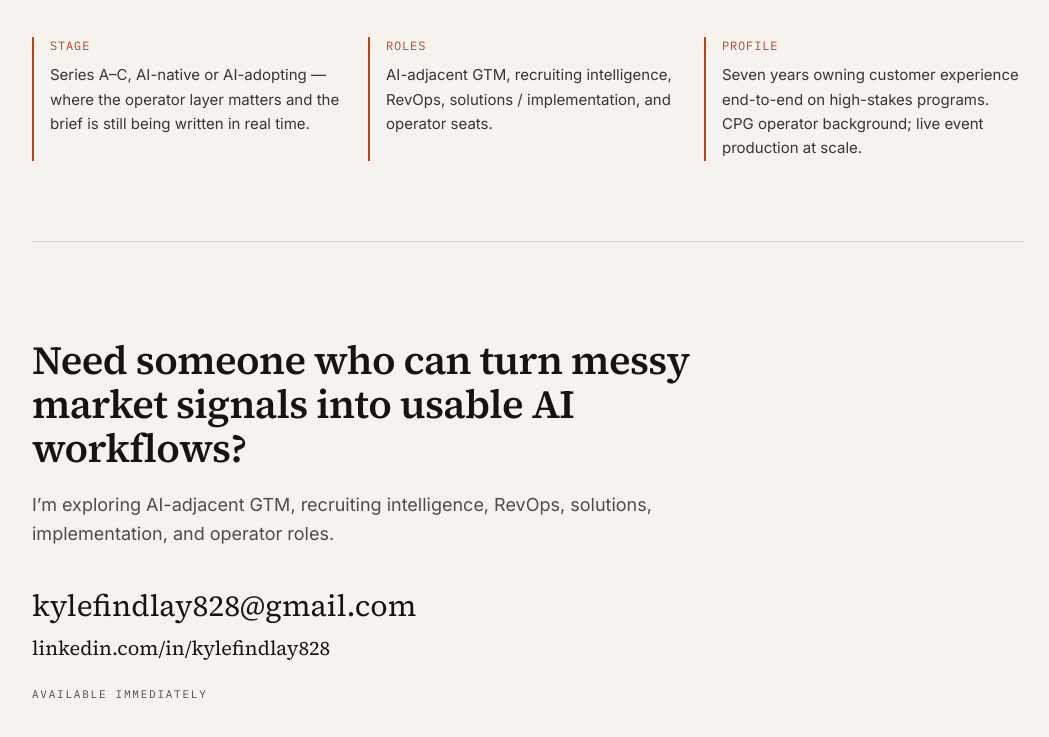
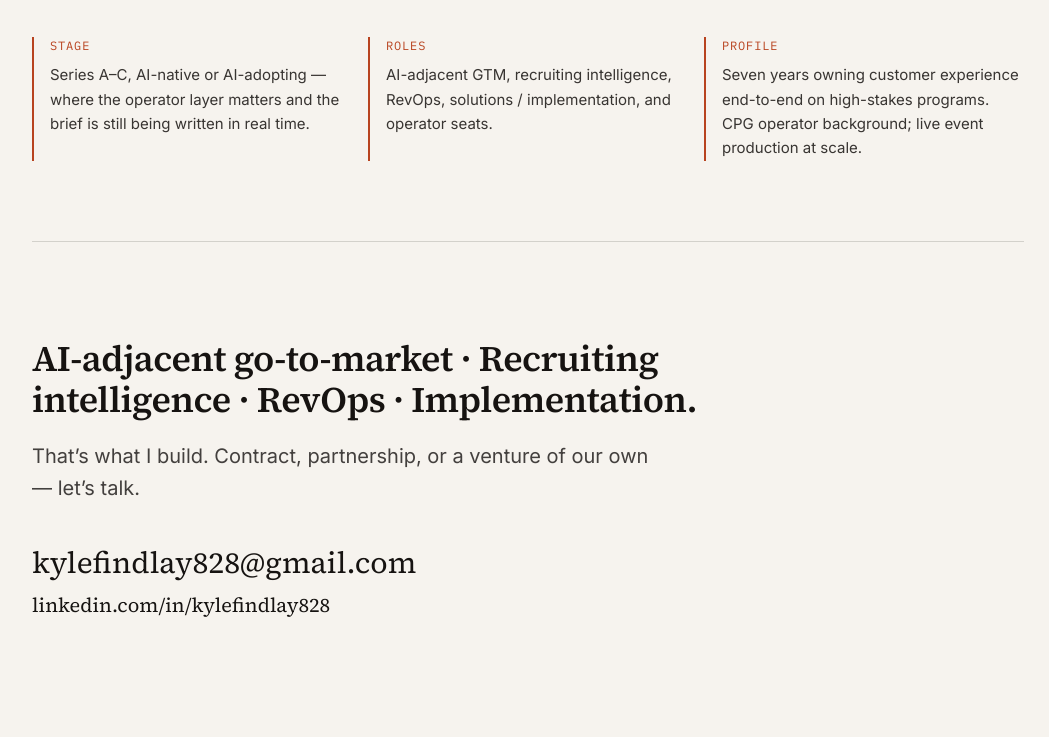
Before and after one commit to kylefindlay828-wq/kyle-site, an Astro site: page / in a window 1280 px wide. Shown: the part 4804-5541 px from the top of the page, without its empty margins (112-1161 px from the left). After the commit the page ends 5519 px from the top, so only its background shows below. Built offline with nearby package versions, Linux system fonts and the light colour scheme; Astro itself is replaced by a stand-in of ours.

Commit message:
feat: reframe contact section to domain statement; white text on CTA pills
Drop the question headline + 'Available immediately'; lead with the four
domains as a bold statement, contract/partnership/venture framing (no 'roles').
Contact pills now white text for legibility on terracotta.

Co-Authored-By: Claude Opus 4.8 <noreply@anthropic.com>

```diff
--- a/src/components/FinalCta.astro
+++ b/src/components/FinalCta.astro
@@ -4,12 +4,11 @@ const linkedin = 'https://www.linkedin.com/in/kylefindlay828';
 ---
 <section id="contact" class="py-24 scroll-mt-20">
   <div class="max-w-[720px]">
-    <h2 class="font-serif text-3xl md:text-[2.5rem] leading-[1.1]">
-      Need someone who can turn messy market signals into usable AI workflows?
+    <h2 class="font-serif font-bold text-3xl md:text-4xl leading-[1.14]">
+      AI-adjacent go-to-market · Recruiting intelligence · RevOps · Implementation.
     </h2>
-    <p class="text-lg text-ink/75 leading-relaxed mt-5 max-w-[620px]">
-      I’m exploring AI-adjacent GTM, recruiting intelligence, RevOps, solutions,
-      implementation, and operator roles.
+    <p class="text-lg md:text-xl text-ink/80 leading-relaxed mt-5 max-w-[620px]">
+      That’s what I build. Contract, partnership, or a venture of our own — let’s talk.
     </p>
     <div class="mt-10 flex flex-col gap-2.5">
       <a href={`mailto:${email}`} class="font-serif text-2xl md:text-3xl text-ink hover:text-accent underline decoration-rule decoration-1 underline-offset-[6px] hover:decoration-accent transition w-fit">
@@ -19,6 +18,5 @@ const linkedin = 'https://www.linkedin.com/in/kylefindlay828';
         linkedin.com/in/kylefindlay828
       </a>
     </div>
-    <p class="mt-6 font-mono text-[11px] uppercase tracking-[0.16em] text-muted">Available immediately</p>
   </div>
 </section>
--- a/src/components/Hero.astro
+++ b/src/components/Hero.astro
@@ -17,7 +17,7 @@ const proof = [
       hiring, market, and GTM insights — with sources, judgment, and human review.
     </p>
     <div class="flex flex-wrap gap-3 mt-8">
-      <a href="#contact" class="inline-flex items-center px-6 py-3 bg-accent text-paper text-[11px] font-mono font-semibold uppercase tracking-[0.16em] rounded-full hover:opacity-90 transition">
+      <a href="#contact" class="inline-flex items-center px-6 py-3 bg-accent text-white text-[11px] font-mono font-semibold uppercase tracking-[0.16em] rounded-full hover:opacity-90 transition">
         Contact Kyle
       </a>
     </div>
--- a/src/components/Nav.astro
+++ b/src/components/Nav.astro
@@ -23,7 +23,7 @@ const links = [
           </li>
         ))}
       </ul>
-      <a href="#contact" class="inline-flex items-center px-4 py-2 bg-accent text-paper text-[10.5px] font-mono font-semibold uppercase tracking-[0.14em] rounded-full hover:opacity-90 transition shrink-0">
+      <a href="#contact" class="inline-flex items-center px-4 py-2 bg-accent text-white text-[10.5px] font-mono font-semibold uppercase tracking-[0.14em] rounded-full hover:opacity-90 transition shrink-0">
         Contact
       </a>
       <button id="nav-toggle" class="sm:hidden text-ink text-xl shrink-0" aria-label="Toggle menu" aria-expanded="false">☰</button>
```
